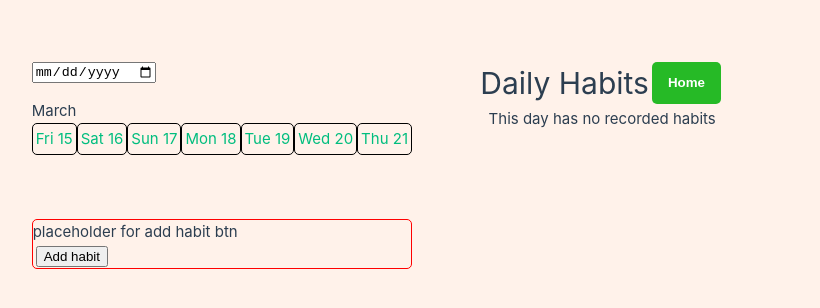
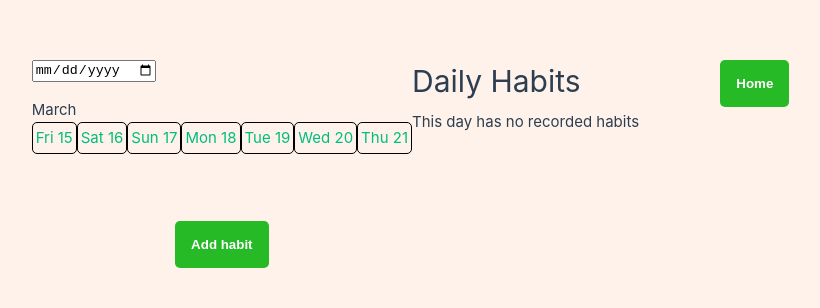
Before and after one commit to KarolisGaiv/habit-tracker, a Vue app: page /day/2024-03-15 in a window 1280 px wide. Shown: the part 236-544 px from the top of the page, without its empty margins (228-1048 px from the left). Built offline with nearby package versions, Linux system fonts and the light colour scheme.

Commit message:
add styling to add habit btn

```diff
--- a/src/views/DayDetails/DayDetails.vue
+++ b/src/views/DayDetails/DayDetails.vue
@@ -45,10 +45,9 @@ watchEffect(() => {
     <div v-else>This day has no recorded habits</div>
   </main>
 
-  <div class="btn-wrapper">
-    <p>placeholder for add habit btn</p>
+  <div class="bottom-wrapper">
     <RouterLink :to="{ name: 'AddHabit', params: { id } }"
-      ><button type="button">Add habit</button></RouterLink
+      ><button type="button" class="add-habit-btn">Add habit</button></RouterLink
     >
   </div>
 </template>
@@ -64,7 +63,8 @@ main {
   justify-content: space-between;
 }
 
-.home-btn {
+.home-btn,
+.add-habit-btn {
   background-color: rgb(38, 186, 38);
   color: white;
   font-weight: bold;
@@ -73,14 +73,16 @@ main {
     background-color 0.3s ease,
     border-color 0.3s ease;
   outline: none;
-  padding: 0 1rem;
+  padding: 1rem;
   border-radius: 5px;
   border: none;
   height: 100%;
 }
 
 .home-btn:focus,
-.home-btn:hover {
+.home-btn:hover,
+.add-habit-btn:focus,
+.add-habit-btn:hover {
   background-color: rgb(28, 125, 28);
 }
 
@@ -94,9 +96,11 @@ ul {
   padding: 0;
 }
 
-.btn-wrapper {
-  border: 1px solid red;
-  border-radius: 5px;
+.bottom-wrapper {
+  display: flex;
+  justify-content: center;
   margin-top: 2rem;
 }
+
+
 </style>
--- a/src/views/NotFound/NotFound.vue
+++ b/src/views/NotFound/NotFound.vue
@@ -6,7 +6,7 @@
 </main>
   </template>
 
-  <style>
+  <style scoped>
 main {
     align-items: center;
     display: flex;
```
